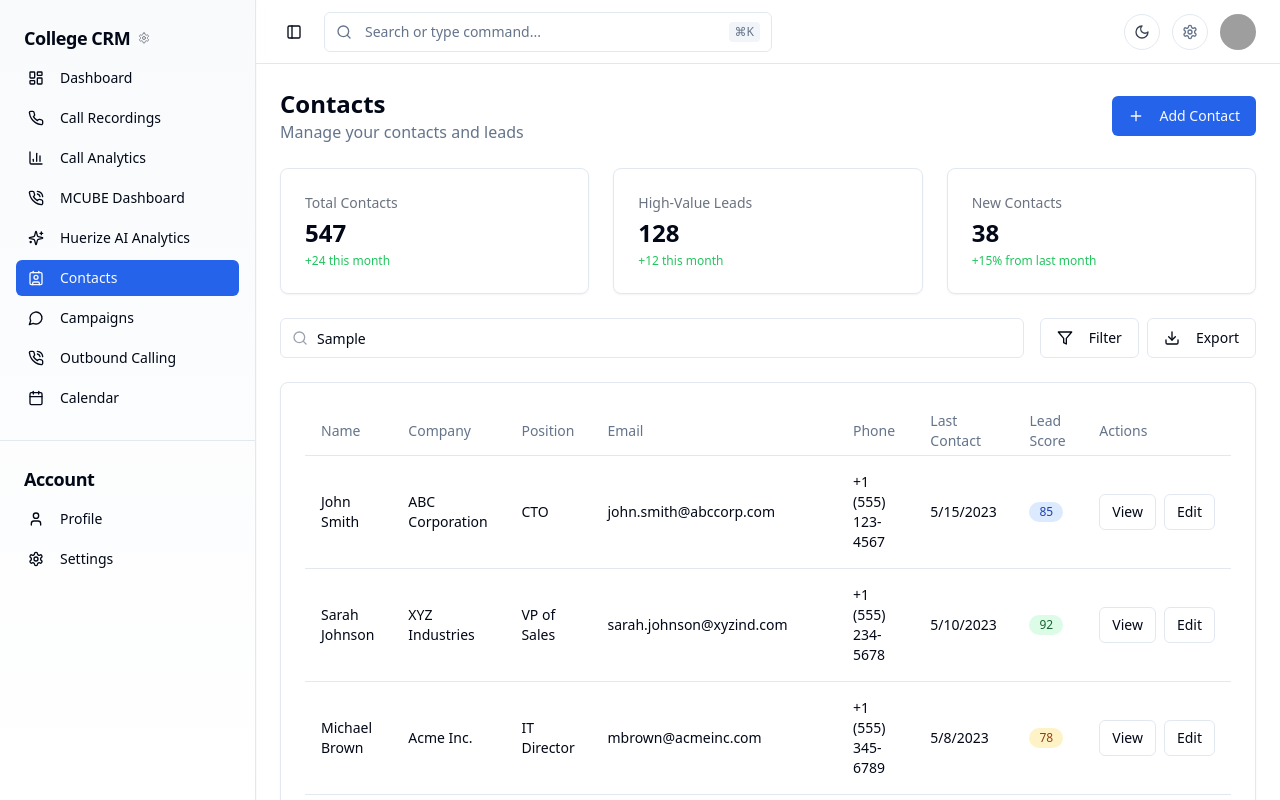
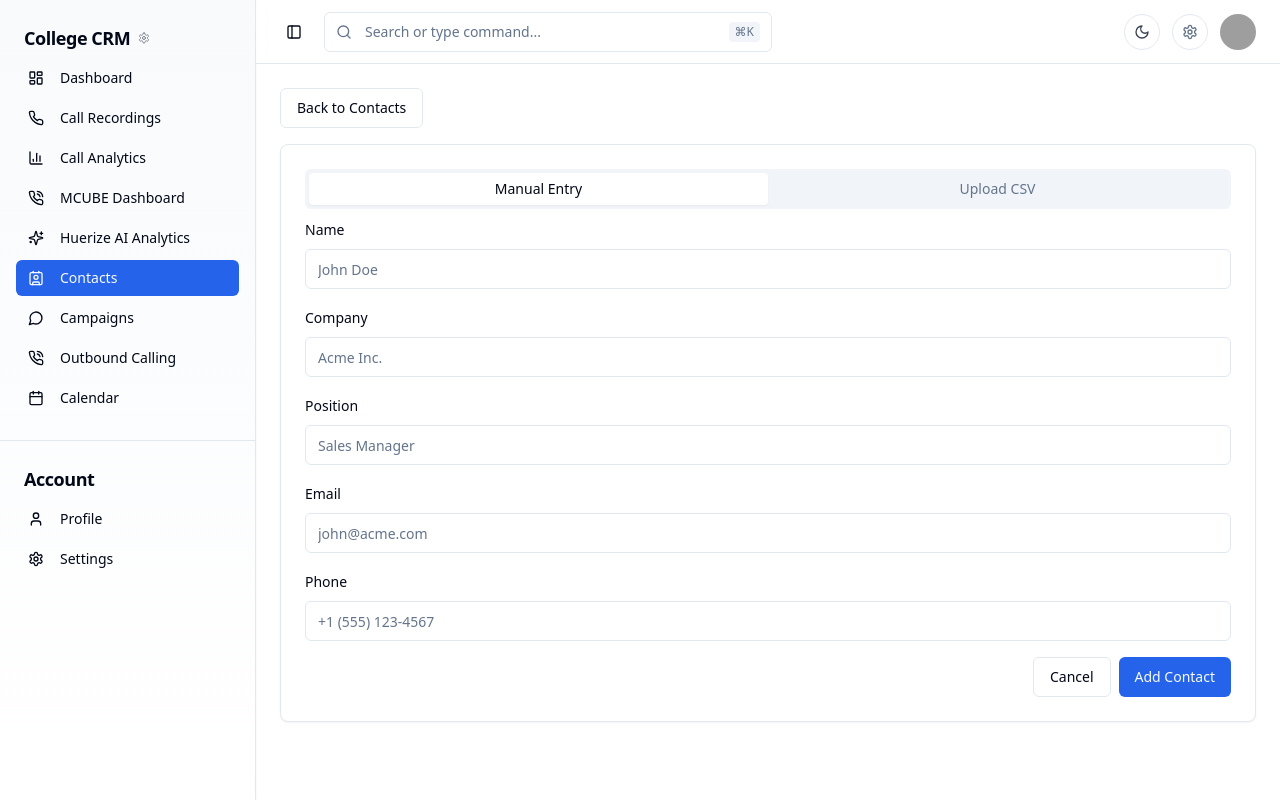
Before and after one commit to MohammedMidlajPA/instant-dashboard-chat-80, a React (Vite) app: page /contacts in a window 1280 px wide. Both pictures are taken after typing "Sample" into the empty fields and a click on the button "Add Contact". Built offline with nearby package versions, Linux system fonts and the light colour scheme; grey boxes are pictures that could not be loaded.

Commit message:
Add contact upload functionality
Implement manual contact addition and CSV upload features within the contacts menu.

```diff
--- /dev/null
+++ b/src/components/Contacts/ContactCsvUploader.tsx
@@ -0,0 +1,80 @@
+
+import { useState } from "react"
+import { Button } from "@/components/ui/button"
+import { Card, CardContent } from "@/components/ui/card"
+import { Input } from "@/components/ui/input"
+import { FileUpload } from "lucide-react"
+import { toast } from "sonner"
+
+interface ContactCsvUploaderProps {
+  onSuccess: () => void
+  onCancel: () => void
+}
+
+export function ContactCsvUploader({ onSuccess, onCancel }: ContactCsvUploaderProps) {
+  const [file, setFile] = useState<File | null>(null)
+  const [uploading, setUploading] = useState(false)
+
+  const handleFileChange = (e: React.ChangeEvent<HTMLInputElement>) => {
+    if (e.target.files && e.target.files[0]) {
+      setFile(e.target.files[0])
+    }
+  }
+
+  const handleUpload = async () => {
+    if (!file) {
+      toast.error("Please select a file first")
+      return
+    }
+
+    setUploading(true)
+    try {
+      // TODO: Implement actual CSV upload and processing logic
+      await new Promise(resolve => setTimeout(resolve, 1000)) // Simulate upload
+      toast.success("Contacts imported successfully")
+      onSuccess()
+    } catch (error) {
+      toast.error("Failed to import contacts")
+    } finally {
+      setUploading(false)
+    }
+  }
+
+  return (
+    <div className="space-y-4">
+      <div className="flex items-center justify-center w-full">
+        <label htmlFor="csv-upload" className="flex flex-col items-center justify-center w-full h-32 border-2 border-dashed rounded-lg cursor-pointer bg-gray-50 hover:bg-gray-100">
+          <div className="flex flex-col items-center justify-center pt-5 pb-6">
+            <FileUpload className="w-8 h-8 mb-2 text-gray-500" />
+            <p className="mb-2 text-sm text-gray-500">
+              <span className="font-semibold">Click to upload</span> or drag and drop
+            </p>
+            <p className="text-xs text-gray-500">CSV files only</p>
+          </div>
+          <Input
+            id="csv-upload"
+            type="file"
+            className="hidden"
+            accept=".csv"
+            onChange={handleFileChange}
+          />
+        </label>
+      </div>
+
+      {file && (
+        <p className="text-sm text-gray-500 text-center">
+          Selected file: {file.name}
+        </p>
+      )}
+
+      <div className="flex justify-end space-x-2">
+        <Button variant="outline" onClick={onCancel}>
+          Cancel
+        </Button>
+        <Button onClick={handleUpload} disabled={!file || uploading}>
+          {uploading ? "Uploading..." : "Upload and Import"}
+        </Button>
+      </div>
+    </div>
+  )
+}
--- /dev/null
+++ b/src/components/Contacts/ContactForm.tsx
@@ -0,0 +1,144 @@
+
+import { zodResolver } from "@hookform/resolvers/zod"
+import { useForm } from "react-hook-form"
+import * as z from "zod"
+import { Button } from "@/components/ui/button"
+import { Form, FormControl, FormField, FormItem, FormLabel, FormMessage } from "@/components/ui/form"
+import { Input } from "@/components/ui/input"
+import { Tabs, TabsContent, TabsList, TabsTrigger } from "@/components/ui/tabs"
+import { Card, CardContent } from "@/components/ui/card"
+import { ContactCsvUploader } from "./ContactCsvUploader"
+import { toast } from "sonner"
+
+const contactFormSchema = z.object({
+  name: z.string().min(2, "Name must be at least 2 characters"),
+  company: z.string().min(2, "Company must be at least 2 characters"),
+  position: z.string().optional(),
+  email: z.string().email("Invalid email address"),
+  phone: z.string().min(10, "Phone number must be at least 10 digits"),
+})
+
+type ContactFormValues = z.infer<typeof contactFormSchema>
+
+interface ContactFormProps {
+  onSuccess: () => void
+  onCancel: () => void
+}
+
+export function ContactForm({ onSuccess, onCancel }: ContactFormProps) {
+  const form = useForm<ContactFormValues>({
+    resolver: zodResolver(contactFormSchema),
+    defaultValues: {
+      name: "",
+      company: "",
+      position: "",
+      email: "",
+      phone: "",
+    },
+  })
+
+  function onSubmit(data: ContactFormValues) {
+    // TODO: Implement actual contact creation logic
+    console.log(data)
+    toast.success("Contact added successfully")
+    onSuccess()
+  }
+
+  return (
+    <Card>
+      <CardContent className="p-6">
+        <Tabs defaultValue="manual" className="w-full">
+          <TabsList className="grid w-full grid-cols-2">
+            <TabsTrigger value="manual">Manual Entry</TabsTrigger>
+            <TabsTrigger value="csv">Upload CSV</TabsTrigger>
+          </TabsList>
+
+          <TabsContent value="manual">
+            <Form {...form}>
+              <form onSubmit={form.handleSubmit(onSubmit)} className="space-y-4">
+                <FormField
+                  control={form.control}
+                  name="name"
+                  render={({ field }) => (
+                    <FormItem>
+                      <FormLabel>Name</FormLabel>
+                      <FormControl>
+                        <Input placeholder="John Doe" {...field} />
+                      </FormControl>
+                      <FormMessage />
+                    </FormItem>
+                  )}
+                />
+
+                <FormField
+                  control={form.control}
+                  name="company"
+                  render={({ field }) => (
+                    <FormItem>
+                      <FormLabel>Company</FormLabel>
+                      <FormControl>
+                        <Input placeholder="Acme Inc." {...field} />
+                      </FormControl>
+                      <FormMessage />
+                    </FormItem>
+                  )}
+                />
+
+                <FormField
+                  control={form.control}
+                  name="position"
+                  render={({ field }) => (
+                    <FormItem>
+                      <FormLabel>Position</FormLabel>
+                      <FormControl>
+                        <Input placeholder="Sales Manager" {...field} />
+                      </FormControl>
+                      <FormMessage />
+                    </FormItem>
+                  )}
+                />
+
+                <FormField
+                  control={form.control}
+                  name="email"
+                  render={({ field }) => (
+                    <FormItem>
+                      <FormLabel>Email</FormLabel>
+                      <FormControl>
+                        <Input placeholder="john@acme.com" type="email" {...field} />
+                      </FormControl>
+                      <FormMessage />
+                    </FormItem>
+                  )}
+                />
+
+                <FormField
+                  control={form.control}
+                  name="phone"
+                  render={({ field }) => (
+                    <FormItem>
+                      <FormLabel>Phone</FormLabel>
+                      <FormControl>
+                        <Input placeholder="+1 (555) 123-4567" {...field} />
+                      </FormControl>
+                      <FormMessage />
+                    </FormItem>
+                  )}
+                />
+
+                <div className="flex justify-end space-x-2">
+                  <Button variant="outline" onClick={onCancel}>Cancel</Button>
+                  <Button type="submit">Add Contact</Button>
+                </div>
+              </form>
+            </Form>
+          </TabsContent>
+
+          <TabsContent value="csv">
+            <ContactCsvUploader onSuccess={onSuccess} onCancel={onCancel} />
+          </TabsContent>
+        </Tabs>
+      </CardContent>
+    </Card>
+  )
+}
--- a/src/pages/Contacts.tsx
+++ b/src/pages/Contacts.tsx
@@ -1,10 +1,11 @@
-
-import { DashboardLayout } from "@/components/DashboardLayout";
-import { Card, CardContent, CardHeader, CardTitle } from "@/components/ui/card";
-import { Button } from "@/components/ui/button";
-import { PlusIcon, SearchIcon, FilterIcon, DownloadIcon } from "lucide-react";
-import { Input } from "@/components/ui/input";
-import { Table, TableBody, TableCell, TableHead, TableHeader, TableRow } from "@/components/ui/table";
+import { DashboardLayout } from "@/components/DashboardLayout"
+import { Card, CardContent, CardHeader, CardTitle } from "@/components/ui/card"
+import { Button } from "@/components/ui/button"
+import { PlusIcon, SearchIcon, FilterIcon, DownloadIcon } from "lucide-react"
+import { Input } from "@/components/ui/input"
+import { Table, TableBody, TableCell, TableHead, TableHeader, TableRow } from "@/components/ui/table"
+import { useState } from "react"
+import { ContactForm } from "@/components/Contacts/ContactForm"
 
 const contacts = [
   {
@@ -78,15 +79,19 @@ const LeadScoreBadge = ({ score }: { score: number }) => {
 };
 
 const Contacts = () => {
+  const [showForm, setShowForm] = useState(false)
+
   return (
     <DashboardLayout>
       <div className="space-y-6 animate-fade-in">
+        {!showForm ? (
+          <>
             <div className="flex justify-between items-center">
               <div>
                 <h1 className="text-2xl font-bold">Contacts</h1>
                 <p className="text-muted-foreground">Manage your contacts and leads</p>
               </div>
-          <Button>
+              <Button onClick={() => setShowForm(true)}>
                 <PlusIcon className="h-4 w-4 mr-2" />
                 Add Contact
               </Button>
@@ -177,9 +182,25 @@ const Contacts = () => {
                 </Table>
               </CardContent>
             </Card>
+          </>
+        ) : (
+          <div>
+            <Button
+              variant="outline"
+              onClick={() => setShowForm(false)}
+              className="mb-4"
+            >
+              Back to Contacts
+            </Button>
+            <ContactForm
+              onSuccess={() => setShowForm(false)}
+              onCancel={() => setShowForm(false)}
+            />
+          </div>
+        )}
       </div>
     </DashboardLayout>
   );
 };
 
-export default Contacts;
+export default Contacts
```
Lines whose indentation alone changed are shown as unchanged.
